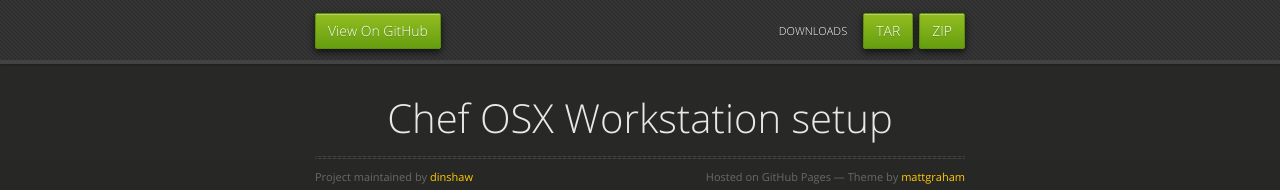
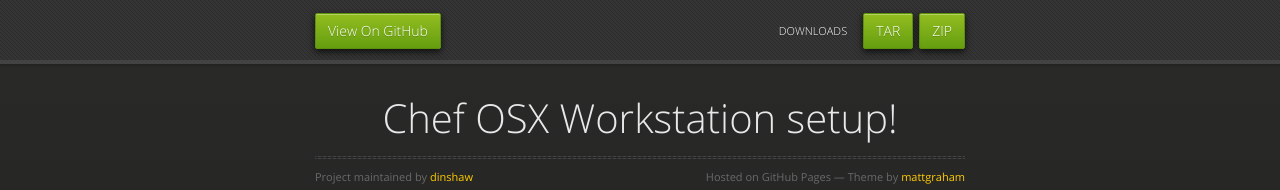
Before and after one commit to dinshaw/chef-solo-osx, a plain HTML site: page index.html in a window 1280 px wide. Shown: the top 190 px of the page. Drawn offline with nearby package versions, Linux system fonts and the light colour scheme.

Commit message:
Add bang

```diff
--- a/index.html
+++ b/index.html
@@ -31,7 +31,7 @@
 
       <section>
         <div id="title">
-          <h1>Chef OSX Workstation setup</h1>
+          <h1>Chef OSX Workstation setup!</h1>
           <p></p>
           <hr>
           <span class="credits left">Project maintained by <a href="https://github.com/dinshaw">dinshaw</a></span>
```
